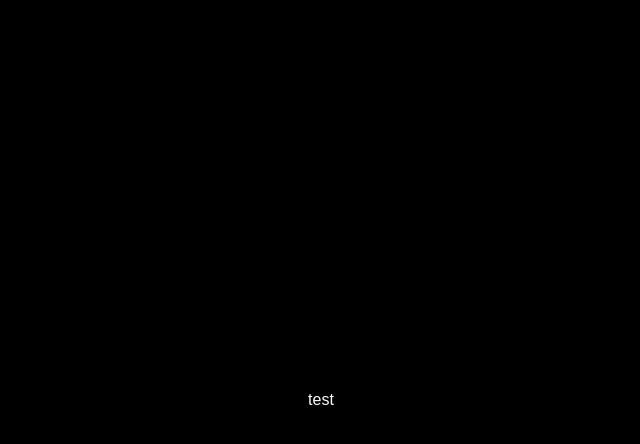
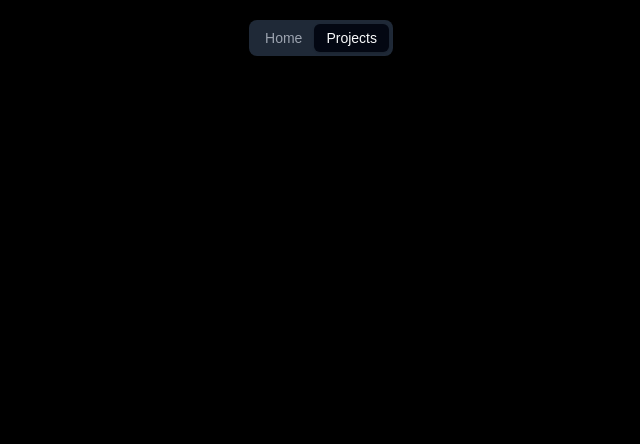
Before and after one commit to gdhillon2/portfolio, a Next.js app: page /projects in a window 1280 px wide. Shown: the top 444 px of the page, without its empty margins (319-959 px from the left). Built offline with nearby package versions, Linux system fonts and the light colour scheme.

Commit message:
moved contents of components directory inside app/ into root components directory, projects page now has navigation

```diff
--- a/app/layout.tsx
+++ b/app/layout.tsx
@@ -24,9 +24,9 @@ export default function RootLayout({
   children: React.ReactNode;
 }>) {
   return (
-    <html lang="en" className="flex w-full h-full justify-center items-center dark">
+    <html lang="en" className="flex w-full h-full dark">
       <body
-        className={`flex justify-center items-center ${geistSans.variable} ${geistMono.variable} antialiased bg-black h-full w-full`}
+        className={`flex justify-center ${geistSans.variable} ${geistMono.variable} antialiased bg-black h-full w-full`}
       >
         {children}
       </body>
--- a/app/page.tsx
+++ b/app/page.tsx
@@ -1,12 +1,12 @@
-import Card from "@/app/components/Card";
+import Card from "@/components/Card";
 import { Tabs, TabsList, TabsTrigger } from "@/components/ui/tabs";
 import Link from "next/link";
 
 export default function Home() {
     return (
-        <div className="flex flex-col justify-center items-center w-full h-full base-text gap-5">
+        <div className="flex flex-col items-center w-full h-full base-text gap-5 p-5">
             <Tabs defaultValue="home">
-                <TabsList className="grid w-full grid-cols-2">
+                <TabsList>
                     <TabsTrigger value="home">Home</TabsTrigger>
                     <Link href="/projects">
                         <TabsTrigger value="projects">Projects</TabsTrigger>
--- a/app/projects/page.tsx
+++ b/app/projects/page.tsx
@@ -1,3 +1,17 @@
+import { Tabs, TabsList, TabsTrigger } from "@/components/ui/tabs";
+import Link from "next/link";
+
 export default function Projects() {
-    return <div>test</div>
+    return (
+        <div className="flex flex-col items-center w-full h-full base-text gap-5 p-5">
+            <Tabs defaultValue="projects">
+                <TabsList>
+                    <Link href="/">
+                        <TabsTrigger value="home">Home</TabsTrigger>
+                    </Link>
+                    <TabsTrigger value="projects">Projects</TabsTrigger>
+                </TabsList>
+            </Tabs>
+        </div>
+    )
 }
```
Also changed, not shown: components/Card.tsx (renamed from app/components/Card.tsx).
